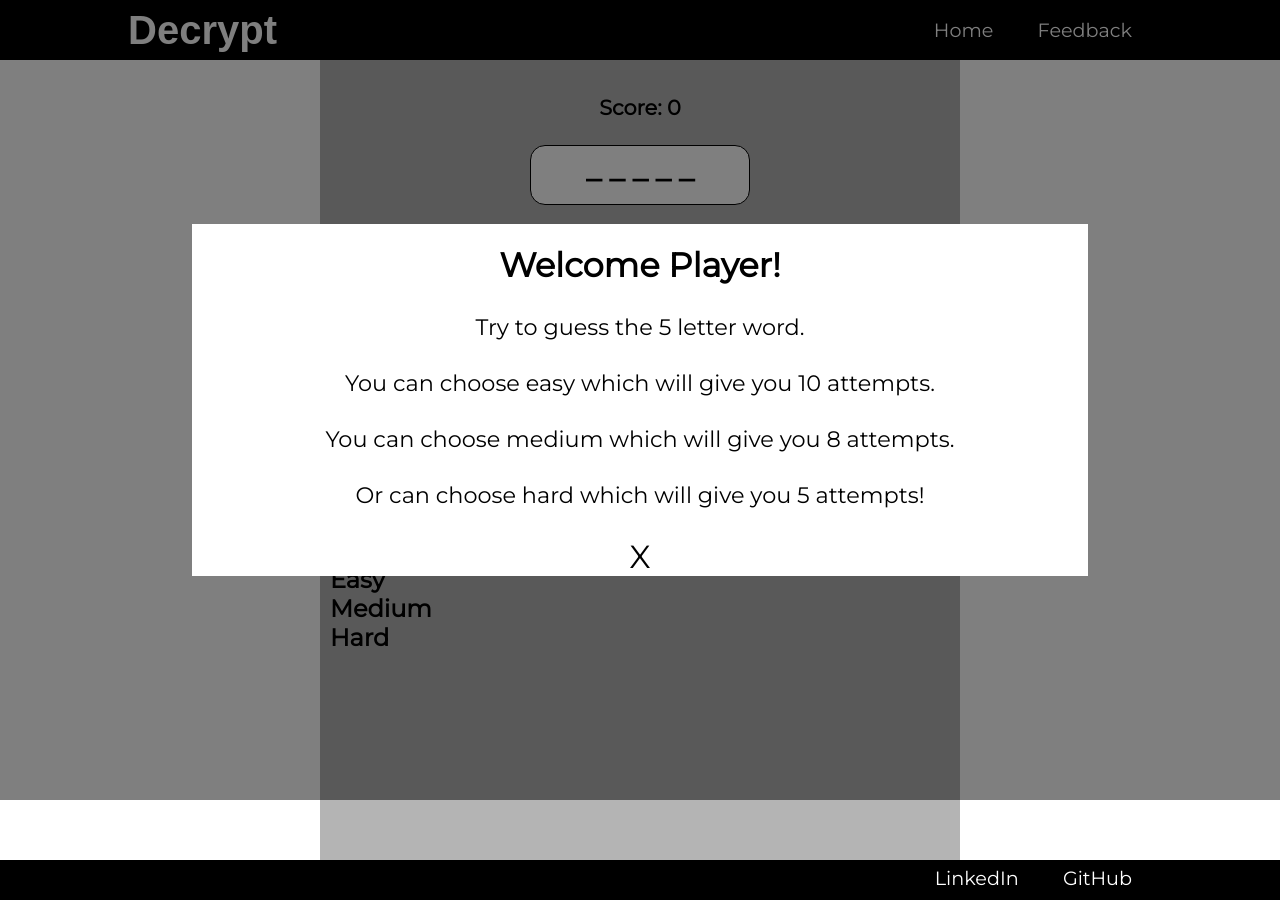
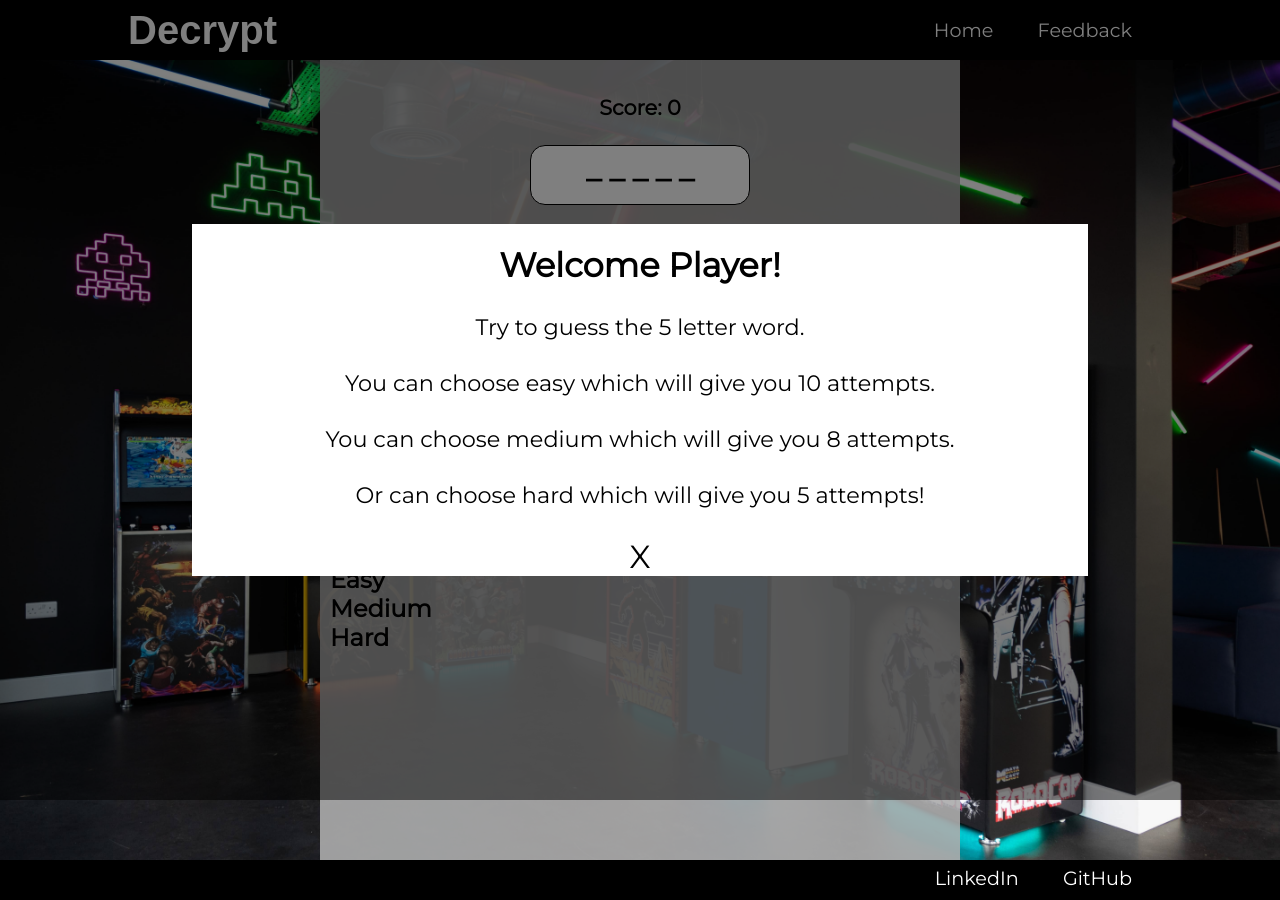
Before and after one commit to ArronBeale/CI_PP2_Decrypt, a plain HTML site: page index.html in a window 1280 px wide. Drawn offline with Linux system fonts and the light colour scheme.

Commit message:
Fix link for github for image

```diff
--- a/assets/css/style.css
+++ b/assets/css/style.css
@@ -40,7 +40,7 @@ a {
 
 body {
     text-align: center;
-    background-image: url(../assets/images/background-image.jpg);
+    background-image: url(../images/background-image.jpg);
     background-repeat: no-repeat;
     background-position: center center;
     background-size: cover
```
